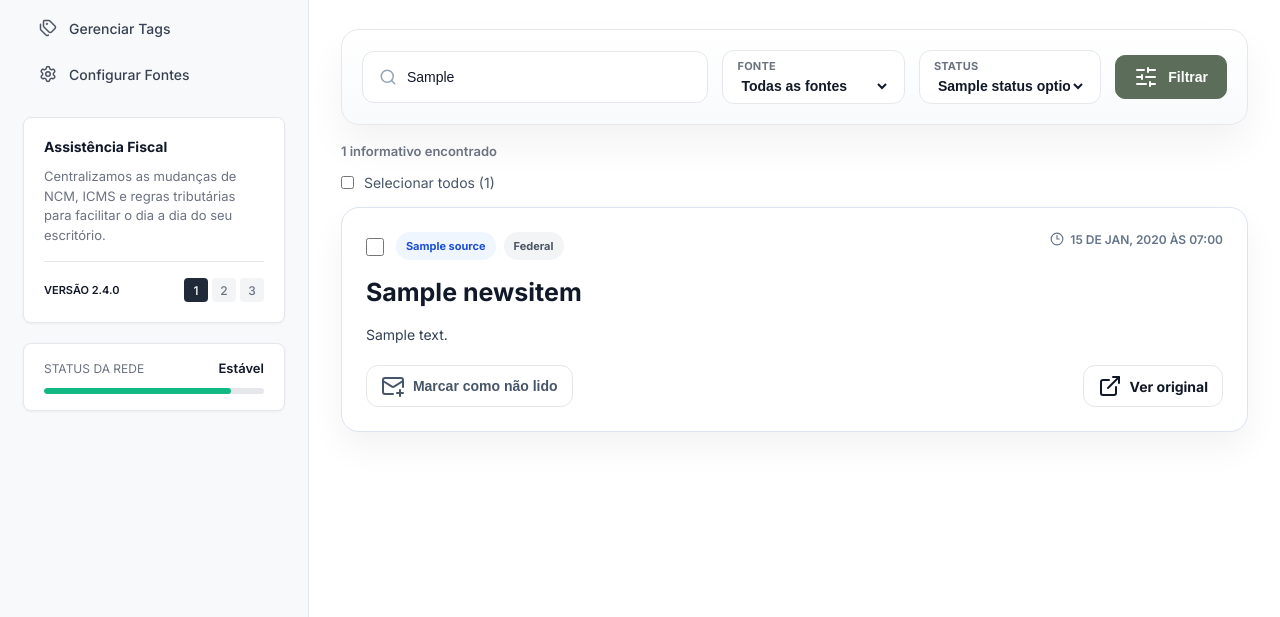
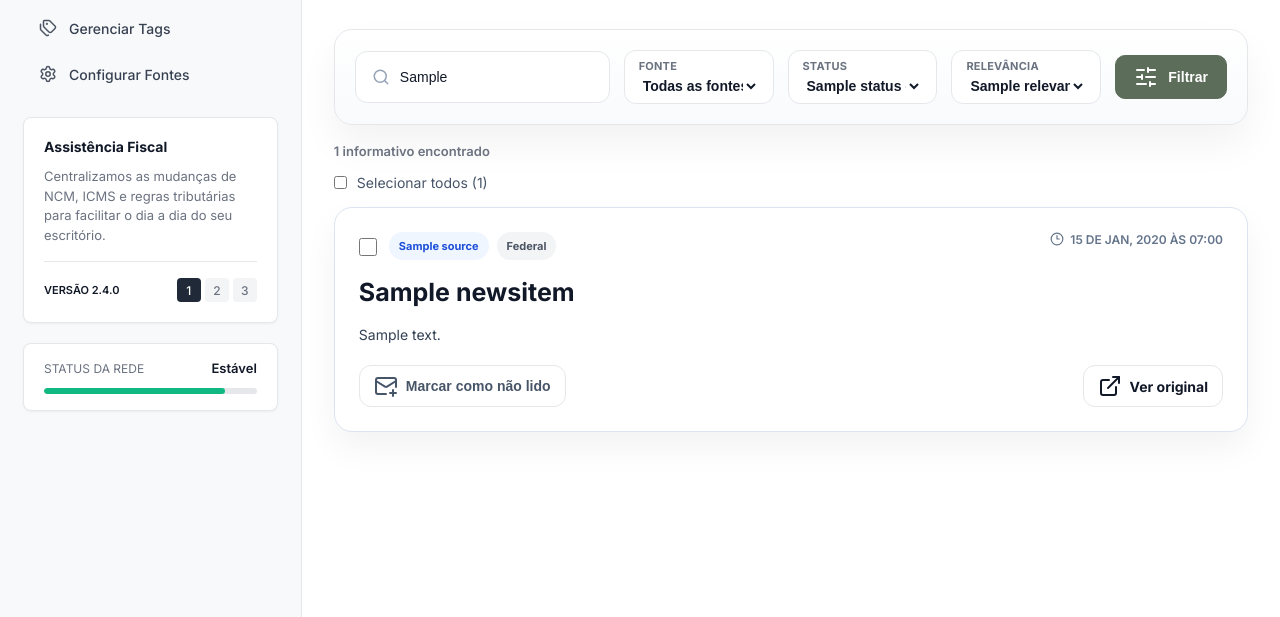
Before and after one commit to dn-freelance/pi-fiscalia, a Django app: template templates/pages/news/index.html in a window 1280 px wide. Shown: the part 183-800 px from the top of the page. Run offline with Django 5.2, Linux system fonts and the light colour scheme; data comes from the database, SQL or seed files in the repository; tables that the repository leaves empty hold one stand-in row (values such as "Sample post"); the template is opened without the code that fills it: values that come from a table or form of the project are taken from there, most other values are stand-ins (such as "Sample title", 1, 10 or a date in 2020); data that the repository does not hold is empty.

Commit message:
feat(informativos fiscais): utilizar as informações analisadas pelo agente de forma lógica

```diff
--- a/feeds/models/news_import_job.py
+++ b/feeds/models/news_import_job.py
@@ -54,6 +54,7 @@ class NewsImportJob(models.Model):
     redirect_query = models.CharField('filtro de pesquisa', max_length=255, blank=True)
     redirect_source = models.CharField('filtro de fonte', max_length=20, blank=True)
     redirect_status = models.CharField('filtro de status', max_length=20, blank=True)
+    redirect_relevance = models.CharField('filtro de relevância', max_length=20, blank=True)
 
     result_messages = models.JSONField('mensagens finais', default=list, blank=True)
     error_message = models.CharField('mensagem de erro', max_length=255, blank=True)
--- a/feeds/views/news.py
+++ b/feeds/views/news.py
@@ -8,12 +8,16 @@ from django.shortcuts import get_object_or_404, redirect, render
 from django.urls import reverse
 from django.views.decorators.http import require_POST
 
-from feeds.models import NewsImportJob, NewsItem, Source
+from feeds.models import NewsImportJob, NewsItem, NewsItemAnalysis, Source
 from feeds.services.news_import_jobs import run_news_import_job, start_news_import_job
 
 STATUS_ALL = 'all'
 STATUS_READ = 'read'
 STATUS_UNREAD = 'unread'
+RELEVANCE_ALL = 'all'
+RELEVANCE_HIGH = NewsItemAnalysis.IMPACT_HIGH
+RELEVANCE_MEDIUM = NewsItemAnalysis.IMPACT_MEDIUM
+RELEVANCE_LOW = NewsItemAnalysis.IMPACT_LOW
 BULK_ACTION_MARK_READ = 'mark_read'
 BULK_ACTION_MARK_UNREAD = 'mark_unread'
 
@@ -21,6 +25,13 @@ STATUS_OPTIONS = [
     (STATUS_ALL, 'Todos'),
     (STATUS_UNREAD, 'Não lidos'),
     (STATUS_READ, 'Lidos'),
+]
+
+RELEVANCE_OPTIONS = [
+    (RELEVANCE_ALL, 'Todas'),
+    (RELEVANCE_HIGH, 'Alta'),
+    (RELEVANCE_MEDIUM, 'Média'),
+    (RELEVANCE_LOW, 'Baixa'),
 ]
 
 
@@ -43,6 +54,12 @@ def index(request):
     elif filters['status'] == STATUS_UNREAD:
         news_items = news_items.filter(is_read=False)
 
+    if filters['relevance'] != RELEVANCE_ALL:
+        news_items = news_items.filter(
+            analysis__status=NewsItemAnalysis.STATUS_COMPLETED,
+            analysis__impact_level=filters['relevance'],
+        )
+
     news_items = news_items.order_by(
         Coalesce('published_at', 'created_at').desc(),
         '-created_at',
@@ -52,9 +69,11 @@ def index(request):
         'news_items': news_items,
         'sources': Source.objects.order_by('name'),
         'status_options': STATUS_OPTIONS,
+        'relevance_options': RELEVANCE_OPTIONS,
         'selected_query': filters['query'],
         'selected_source': filters['source'],
         'selected_status': filters['status'],
+        'selected_relevance': filters['relevance'],
         'unread_count': NewsItem.objects.filter(is_read=False).count(),
     }
     return render(request, 'pages/news/index.html', context)
@@ -66,6 +85,7 @@ def refresh_news(request):
         redirect_query=request.POST.get('q', '').strip(),
         redirect_source=request.POST.get('source', '').strip(),
         redirect_status=request.POST.get('status', STATUS_ALL).strip() or STATUS_ALL,
+        redirect_relevance=request.POST.get('relevance', RELEVANCE_ALL).strip() or RELEVANCE_ALL,
     )
 
     if request.headers.get('X-Fiscalia-Sync-Import') == '1':
@@ -152,6 +172,10 @@ def _filters_from_query(request):
     if selected_status not in {STATUS_ALL, STATUS_READ, STATUS_UNREAD}:
         selected_status = STATUS_ALL
 
+    selected_relevance = request.GET.get('relevance', RELEVANCE_ALL).strip() or RELEVANCE_ALL
+    if selected_relevance not in {RELEVANCE_ALL, RELEVANCE_HIGH, RELEVANCE_MEDIUM, RELEVANCE_LOW}:
+        selected_relevance = RELEVANCE_ALL
+
     selected_source = request.GET.get('source', '').strip()
     source_id = None
     if selected_source:
@@ -165,15 +189,19 @@ def _filters_from_query(request):
         'source': selected_source,
         'source_id': source_id,
         'status': selected_status,
+        'relevance': selected_relevance,
     }
 
 
 def _redirect_with_filters(request):
     params = {}
 
-    for field_name in ('q', 'source', 'status'):
+    for field_name in ('q', 'source', 'status', 'relevance'):
         value = request.POST.get(field_name, '').strip()
-        if value and not (field_name == 'status' and value == STATUS_ALL):
+        if value and not (
+            (field_name == 'status' and value == STATUS_ALL)
+            or (field_name == 'relevance' and value == RELEVANCE_ALL)
+        ):
             params[field_name] = value
 
     base_url = reverse('feeds:news')
@@ -196,6 +224,9 @@ def _redirect_with_job_filters(job):
 
     if job.redirect_status and job.redirect_status != STATUS_ALL:
         params['status'] = job.redirect_status
+
+    if job.redirect_relevance and job.redirect_relevance != RELEVANCE_ALL:
+        params['relevance'] = job.redirect_relevance
 
     base_url = reverse('feeds:news')
     query_string = urlencode(params)
--- a/static/css/pages/news.css
+++ b/static/css/pages/news.css
@@ -74,7 +74,7 @@
   align-items: center;
   display: grid;
   gap: 14px;
-  grid-template-columns: minmax(0, 1.9fr) repeat(2, minmax(0, 1fr)) auto;
+  grid-template-columns: minmax(0, 1.7fr) repeat(3, minmax(0, 1fr)) auto;
 }
 
 .news-search-field,
--- a/templates/pages/news/index.html
+++ b/templates/pages/news/index.html
@@ -20,6 +20,7 @@
             <input type="hidden" name="q" value="{{ selected_query }}">
             <input type="hidden" name="source" value="{{ selected_source }}">
             <input type="hidden" name="status" value="{{ selected_status }}">
+            <input type="hidden" name="relevance" value="{{ selected_relevance }}">
             <button type="submit" class="news-refresh-button" data-loading-text="Atualizando...">
                 <i data-lucide="refresh-cw"></i>
                 <span>Atualizar</span>
@@ -67,6 +68,15 @@
                 </select>
             </label>
 
+            <label class="news-select-field" for="select-news-relevance">
+                <span>Relevância</span>
+                <select id="select-news-relevance" name="relevance" class="js-news-filter-select">
+                    {% for value, label in relevance_options %}
+                        <option value="{{ value }}"{% if selected_relevance == value %} selected{% endif %}>{{ label }}</option>
+                    {% endfor %}
+                </select>
+            </label>
+
             <button type="submit" class="news-filter-button">
                 <i data-lucide="sliders-horizontal"></i>
                 <span>Filtrar</span>
@@ -84,6 +94,7 @@
             <input type="hidden" name="q" value="{{ selected_query }}">
             <input type="hidden" name="source" value="{{ selected_source }}">
             <input type="hidden" name="status" value="{{ selected_status }}">
+            <input type="hidden" name="relevance" value="{{ selected_relevance }}">
             <div class="news-bulk-bar" id="div-news-bulk-bar" hidden>
                 <div class="news-bulk-bar-left">
                     <span class="news-bulk-count" aria-live="polite">
@@ -205,6 +216,7 @@
                         <input type="hidden" name="q" value="{{ selected_query }}">
                         <input type="hidden" name="source" value="{{ selected_source }}">
                         <input type="hidden" name="status" value="{{ selected_status }}">
+                        <input type="hidden" name="relevance" value="{{ selected_relevance }}">
                         <button type="submit" class="news-read-button {% if item.is_read %}is-read{% endif %}">
                             <i data-lucide="{% if item.is_read %}mail-plus{% else %}mail-check{% endif %}"></i>
                             <span>{% if item.is_read %}Marcar como não lido{% else %}Marcar como lido{% endif %}</span>
```
Also changed, not shown: feeds/models/news_item_analysis.py (+8 -5 lines), feeds/tests/test_news.py (+39 -0 lines), feeds/tests/test_news_ai.py (+2 -0 lines), feeds/tests/test_news_import_progress.py (+4 -1 lines), feeds/migrations/0009_news_import_job_redirect_relevance.py (added).
